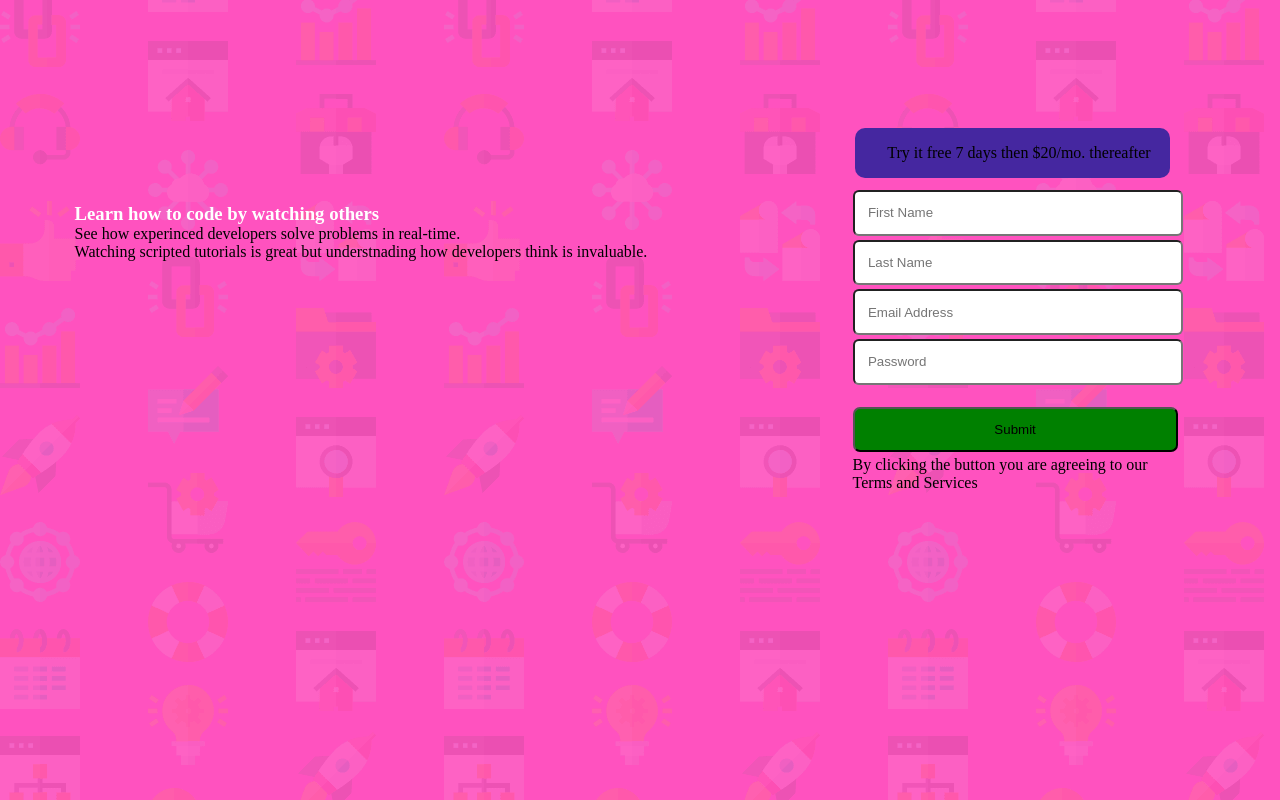
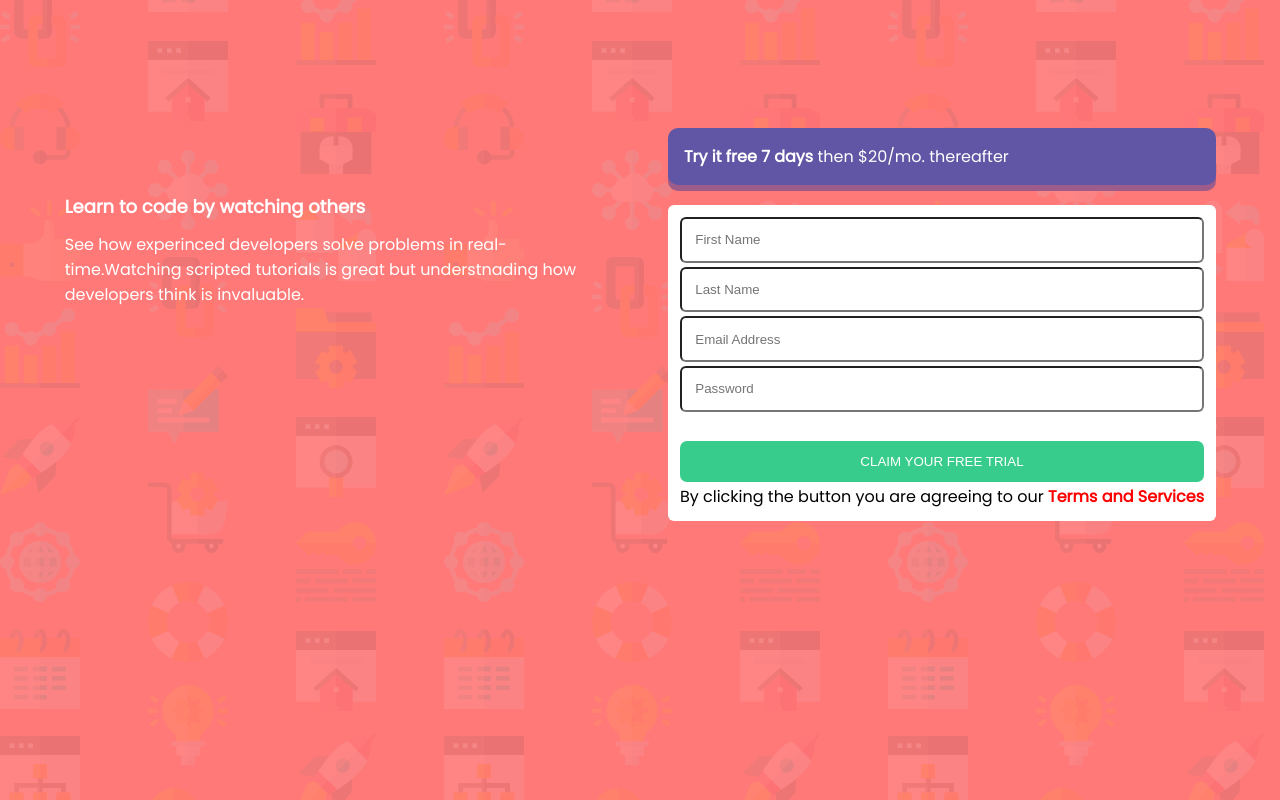
Before and after one commit to evelyn-verah/-responsive-registration-form-, a plain HTML site: page index.html in a window 1280 px wide. Drawn offline with Linux system fonts and the light colour scheme.

Commit message:
Second commit
Second commit

```diff
--- a/index.html
+++ b/index.html
@@ -6,16 +6,17 @@
     <meta name="viewport" content="width=device-width, initial-scale=1.0">
     <title>Document</title>
     <link rel="stylesheet" href="style.css">
+    <link href='https://fonts.googleapis.com/css?family=Poppins' rel='stylesheet'>
+
 </head>
 <body>
     <main>
         <div class="first_grid">
-            <h3><strong> Learn how to code by watching others</strong></h3>
-            <p>See how experinced developers solve problems in real-time.</p>
-            <p>Watching scripted tutorials is great but understnading how developers think is invaluable. </p>
+            <h1><strong> Learn to code by watching others</strong></h1>
+            <p>See how experinced developers solve problems in real-time.Watching scripted tutorials is great but understnading how developers think is invaluable.</p>
         </div>
                 <div class="second_grid">
-                    <p>Try it free 7 days then $20/mo. thereafter</p>
+                    <p class="free_trial"> <strong> Try it free 7 days </strong> then $20/mo. thereafter</p>
                 </div>
                         <div class="form_div">
                             <form action="">
@@ -28,9 +29,9 @@
                                 <input type = "password" id ="password" placeholder="Password" name="password">
                                 <br>
                                 <br>
-                                <input  class ="submit_button" type="submit" placeholder="CLAIM YOUR FREE TRIAL">
+                                <button class ="submit_button" type="submit" name ="button">CLAIM YOUR FREE TRIAL</button>
                                 <br>
-                                <p>By clicking the button you are agreeing to our Terms and Services</button></p>
+                                <p class="last">By clicking the button you are agreeing to our <strong>Terms and Services</strong> </p>
 
                             </form>
 
--- a/style.css
+++ b/style.css
@@ -3,61 +3,120 @@
     padding: 0;
 }
 body{
-    background-color: hsl(322, 100%, 66%);
+    margin-top: 10%;
+    background-color:#ff7978;
     background-image: url("bg-intro-desktop.png");
-
+    font-family:'Poppins';
+    font-size: 16px;
 }
 
 main{
-    margin-top: 10%;
+    width: 95%;
     display: grid;
     grid-template-areas:
-    'a a b '
-    'a a c ';
-    width: 100%;
+    'a a b b '
+    'a a c c '
+  ;
+    gap: 20px;
+    /* width: 100%; */
     /* height: 100%; */
 
 }
+h1,h2,h3,head{
+    font-family:'Poppins';
+    font-size: 18px;
+}
+
+
 input{
     padding: 1em;
     margin-bottom: 4px;
     border-radius: 6px;
-    width: 300px;
-    background-color: white;
+    width: 100%;
+    box-sizing: border-box;
+    /* background-color: white; */
 
 }
 .form_div{
     padding: 12px;
-    margin: auto;
-    /* color: white; */
+    /* margin: auto; */
+    background-color: white;
     grid-area: c;
-    width: 60%;
-    height: 100%;
+    /* width: 60%; */
+    /* height: 100%; */
     margin-bottom: 5px;
+    font-size: 16px;
+    border-radius: 6px;
 }
+
 .submit_button{
-    background-color: green;
+    background-color: hsl(154, 59%, 51%);
     border-radius: 7px;
-    width: 325px;
+    width: 100%;
+    padding: 1em;
+    margin-bottom: 2px;
+    border: none;
+    color: white;
 
 }
 .first_grid{
     grid-area: a;
     margin: 10%;
+    font-size: 16px
 
 }
 .second_grid{
     grid-area: b;
-    margin: auto;
+    /* margin: auto; */
     padding: 1em;
-    background-color:#4527a0;
+    background-color:hsl(249, 32%, 49%);
     border-radius: 10px;
-    width: 50%;
-    padding-left: 2em;
+    /* width: 50%; */
+    /* padding-left: 2em; */
+    padding: 1em;
+    font-size: 16px;
+    box-shadow: 0px 6px #9d5c89;
 
 }
-.first_grid h3{
+.second_grid p{
+    color: white;
+}
+.last strong{
+    color: red;
+}
+.free_trial strong{
+    color: white;
+}
+.first_grid h1{
+    color: white;
+    margin-bottom: 12px;
+
+}
+.first_grid p{
     color: white;
 
-
 }
+@m
+@media screen and (max-width:375px) {
+    main{
+        width: 95%;
+        display: grid;
+        grid-template-areas:
+        'a a'
+        'b b'
+        'c c';
+        gap: 20px;
+    }
+    .first_grid{
+        text-align: center;
+    }
+    .second_grid{
+        margin:2%;
+    }
+    .form_div{
+        margin: 2%;
+    }
+    .submit_button{
+        padding:20px;
+    }
+}
```
